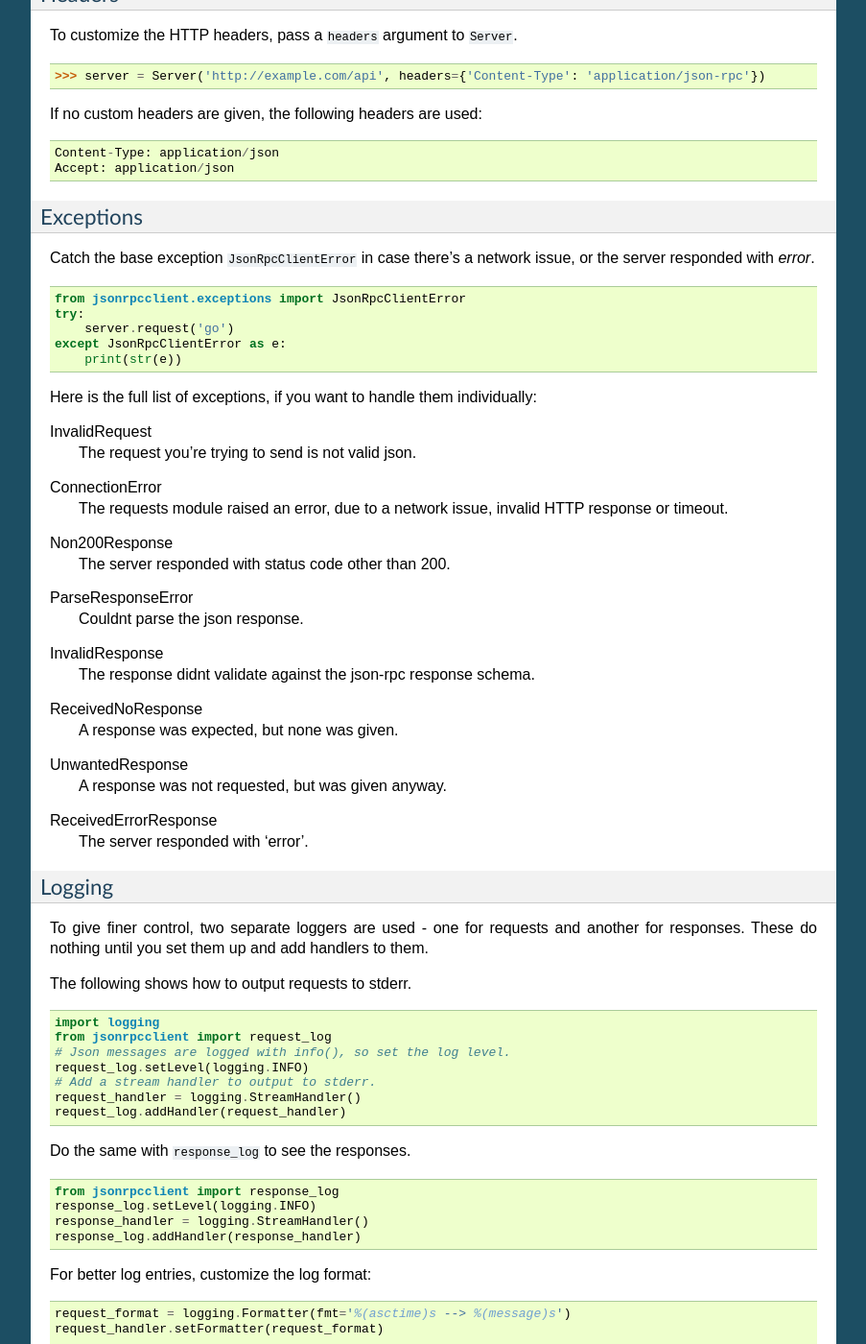
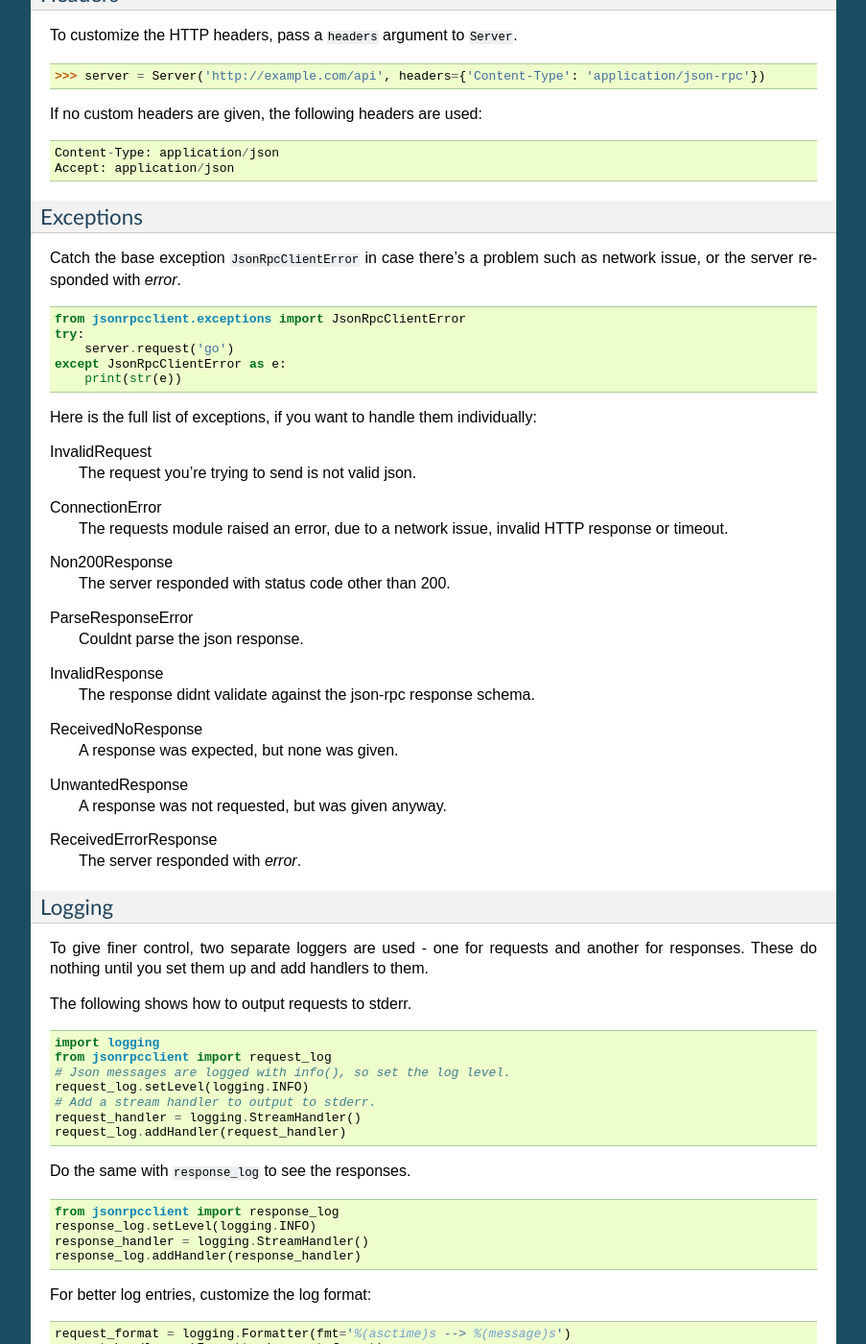
Before and after one commit to explodinglabs/jsonrpcclient, a Sphinx documentation site: the page built from doc/index.rst, in a window 1280 px wide and 1400 px high, scrolled down 1122 px. Shown: the whole window at 96% size, without its empty margins (198-1101 px from the left). Built offline with Sphinx 7.4.7, drawn with Linux system fonts in a browser that asks for light colours.

Commit message:
More adjusting exceptions

```diff
--- a/doc/index.rst
+++ b/doc/index.rst
@@ -100,8 +100,8 @@ If no custom headers are given, the following headers are used::
 Exceptions
 ^^^^^^^^^^
 
-Catch the base exception ``JsonRpcClientError`` in case there's a network
-issue, or the server responded with *error*.
+Catch the base exception ``JsonRpcClientError`` in case there's a problem such
+as network issue, or the server responded with *error*.
 
 .. code-block:: python
 
@@ -136,7 +136,7 @@ UnwantedResponse
     A response was not requested, but was given anyway.
 
 ReceivedErrorResponse
-    The server responded with 'error'.
+    The server responded with *error*.
 
 Logging
 ^^^^^^^
```
Also changed, not shown: 1 other file.
